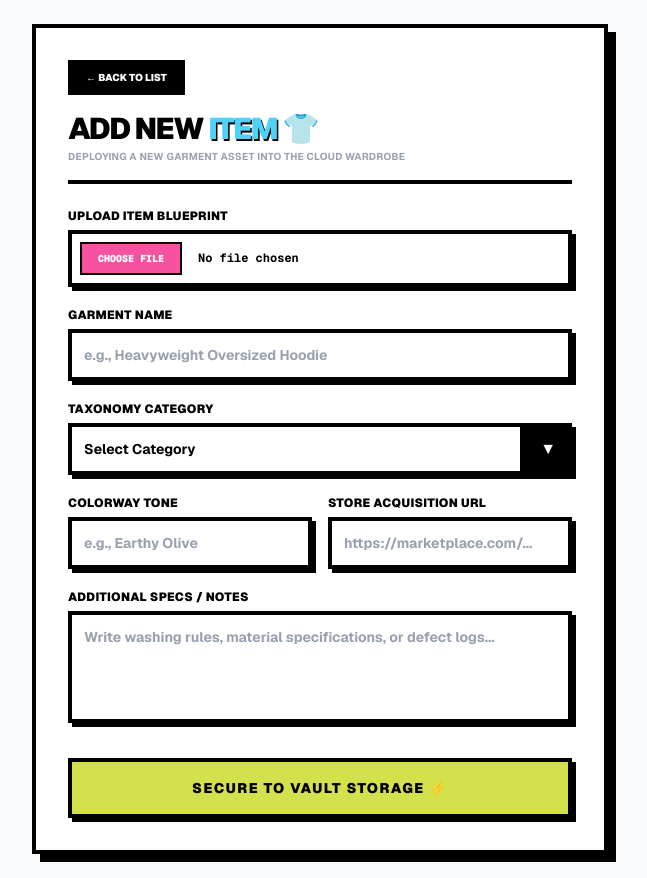
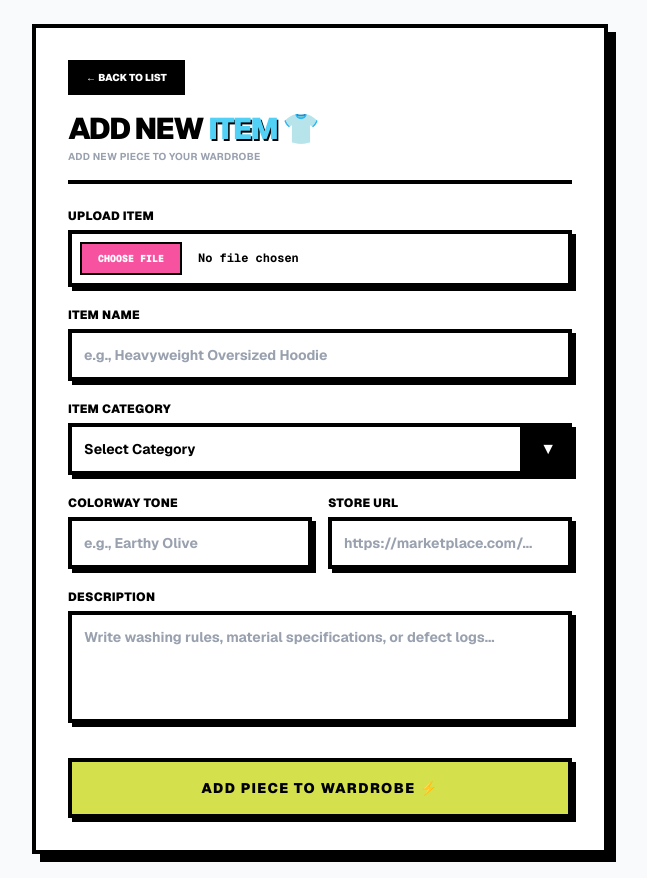
Before and after one commit to Mortalsinner/kuroset, a Next.js app: page /wardrobe/new in a window 1280 px wide. Shown: the whole page, without its empty margins (320-967 px from the left). Built offline with nearby package versions, Linux system fonts and the light colour scheme; no server answers.

Commit message:
revisi Tita kedua

```diff
--- a/app/login/page.tsx
+++ b/app/login/page.tsx
@@ -72,7 +72,7 @@ export default function LoginPage() {
             Welcome <span className="text-[#D5E04D] [text-shadow:2px_2px_0px_#000]">Back</span> ⚡
           </h1>
           <p className="text-xs font-bold text-gray-500 uppercase tracking-wide">
-            Access your custom outfit vault archive
+            Unlock your curated style archive
           </p>
         </div>
 
@@ -111,7 +111,7 @@ export default function LoginPage() {
               disabled={loading}
               className="w-full bg-[#52D1F6] text-black disabled:bg-gray-400 font-black py-4 border-4 border-black shadow-[4px_4px_0px_0px_rgba(0,0,0,1)] hover:translate-x-[2px] hover:translate-y-[2px] hover:shadow-[2px_2px_0px_0px_rgba(0,0,0,1)] disabled:translate-x-0 disabled:translate-y-0 disabled:shadow-none transition-all uppercase tracking-widest text-sm"
             >
-              {loading ? "⚙️ Authenticating..." : "Sign In To Vault 🚀"}
+              {loading ? "⚙️ Authenticating..." : "Sign In 🚀"}
             </button>
           </div>
 
@@ -120,7 +120,7 @@ export default function LoginPage() {
         {/* NAVIGATION LINK TO REGISTER PAGE */}
         <div className="text-center pt-3 border-t-2 border-dashed border-black">
           <p className="text-xs font-bold uppercase text-gray-500">
-            New to the vault?{" "}
+            New to Kurosette?{" "}
             <Link
               href="/register"
               className="text-black underline font-black hover:text-[#F652A0] transition-colors ml-1"
--- a/app/outfit/[id]/page.tsx
+++ b/app/outfit/[id]/page.tsx
@@ -187,7 +187,7 @@ export default function OutfitDetailPage() {
         {/* COMPACT CLOTHING PIECES PREVIEW */}
         <section className="bg-white border-4 border-black p-6 shadow-[8px_8px_0px_0px_rgba(0,0,0,1)]">
           <h2 className="font-black text-lg uppercase tracking-tight mb-4 flex items-center gap-2">
-            <span>✨</span> Grid Silhouette Preview
+            <span>✨</span> Outfit Grid Overview
           </h2>
 
           {outfit.items.length === 0 ? (
@@ -219,7 +219,7 @@ export default function OutfitDetailPage() {
         {/* DETAILED PIECES BREAKDOWN */}
         <section className="space-y-4">
           <h2 className="text-2xl font-black uppercase tracking-tighter text-black [text-shadow:1px_1px_0px_#fff]">
-            ⚙️ Inside The Ensemble ({outfit.items.length})
+            ⚙️ Inside The Outfit ({outfit.items.length})
           </h2>
 
           <div className="grid grid-cols-1 sm:grid-cols-2 md:grid-cols-4 gap-6">
--- a/app/outfit/new/page.tsx
+++ b/app/outfit/new/page.tsx
@@ -156,7 +156,7 @@ export default function CreateOutfitPage() {
             </div>
 
             <div className="space-y-2">
-              <label className="text-xs font-black uppercase tracking-wide">Layout Notes / Description</label>
+              <label className="text-xs font-black uppercase tracking-wide">Description</label>
               <textarea
                 className="w-full bg-white border-4 border-black p-3 font-bold text-black focus:outline-none focus:bg-[#52D1F6] placeholder-gray-400 shadow-[4px_4px_0px_0px_rgba(0,0,0,1)] h-28 resize-none transition-colors"
                 placeholder="Add style context, guidelines, or seasonal remarks..."
@@ -167,7 +167,7 @@ export default function CreateOutfitPage() {
 
             {/* CUSTOM NEO-BRUTALIST VISIBILITY SELECTOR */}
             <div className="space-y-3">
-              <h3 className="text-xs font-black uppercase tracking-wide">Visibility Vault</h3>
+              <h3 className="text-xs font-black uppercase tracking-wide">Visibility</h3>
 
               <div className="grid grid-cols-1 gap-3">
                 <div
@@ -180,7 +180,7 @@ export default function CreateOutfitPage() {
                 >
                   <span className="text-xl">🔒</span>
                   <div>
-                    <p className="font-black text-sm uppercase">Private Configuration</p>
+                    <p className="font-black text-sm uppercase">Private</p>
                     <p className="text-[11px] font-bold text-gray-600 leading-tight mt-0.5">Only you can access this look layout</p>
                   </div>
                 </div>
@@ -195,7 +195,7 @@ export default function CreateOutfitPage() {
                 >
                   <span className="text-xl">🌎</span>
                   <div>
-                    <p className="font-black text-sm uppercase">Public Arrangement</p>
+                    <p className="font-black text-sm uppercase">Public</p>
                     <p className="text-[11px] font-bold text-gray-600 leading-tight mt-0.5">Visible to the whole community timeline</p>
                   </div>
                 </div>
@@ -216,7 +216,7 @@ export default function CreateOutfitPage() {
           <section className="bg-white border-4 border-black p-6 shadow-[8px_8px_0px_0px_rgba(0,0,0,1)] lg:col-span-2 min-h-[420px] flex flex-col justify-between">
             <div>
               <h2 className="text-xl font-black uppercase tracking-tight border-b-4 border-black pb-2 flex items-center gap-2">
-                <span>🖼️</span> Live Blueprint Canvas ({selectedItems.length})
+                <span>🖼️</span> Outfit Canvas ({selectedItems.length})
               </h2>
 
               {selectedItems.length === 0 ? (
@@ -262,7 +262,7 @@ export default function CreateOutfitPage() {
               🗄️ Select Wardrobe Pieces
             </h2>
             <p className="text-xs font-bold text-gray-500 uppercase tracking-wide mt-0.5">
-              Click individual items to select or deselect them from your active workspace array.
+              Click individual items to select or deselect them from your active workspace.
             </p>
           </div>
 
--- a/app/outfit/page.tsx
+++ b/app/outfit/page.tsx
@@ -146,7 +146,7 @@ export default function OutfitPage() {
               My <span className="text-[#52D1F6] [text-shadow:2px_2px_0px_#000]">Outfits</span> ✨
             </h1>
             <p className="text-xs font-bold text-gray-500 uppercase tracking-tight mt-1">
-              Manage and index your compiled look formulas
+              Organize and View Your Saved Outfits
             </p>
           </div>
 
@@ -295,7 +295,7 @@ export default function OutfitPage() {
                     onClick={() => setDeleteId(outfit.id_outfit)}
                     className="bg-white text-red-600 font-black text-center py-2.5 text-xs uppercase tracking-tight hover:bg-red-500 hover:text-white transition-all"
                   >
-                    Drop ❌
+                    Delete ❌
                   </button>
                 </div>
               </article>
--- a/app/register/page.tsx
+++ b/app/register/page.tsx
@@ -68,10 +68,10 @@ export default function RegisterPage() {
         {/* HEADER BRANDING AREA */}
         <div className="text-center space-y-1">
           <h1 className="text-4xl font-black uppercase tracking-tighter">
-            Join The <span className="text-[#52D1F6] [text-shadow:2px_2px_0px_#000]">Vault</span> ⚡
+            Join The <span className="text-[#52D1F6] [text-shadow:2px_2px_0px_#000]">Collective</span> ⚡
           </h1>
           <p className="text-xs font-bold text-gray-500 uppercase tracking-wide">
-            Create an account to archive your custom outfits
+            Create an account
           </p>
         </div>
 
--- a/app/wardrobe/edit/[id_item]/page.tsx
+++ b/app/wardrobe/edit/[id_item]/page.tsx
@@ -178,17 +178,15 @@ export default function EditItemPage() {
                 Edit <span className="text-[#F652A0] [text-shadow:1.5px_1.5px_0px_#000]">Item</span> ⚙️
               </h1>
               <p className="text-[10px] font-bold text-gray-400 uppercase tracking-wide mt-0.5">
-                Modifying catalog entry asset specs
+                Edit item information
               </p>
             </div>
-            <span className="text-xs bg-black text-white px-2 py-1 font-mono tracking-tight text-center uppercase">
-              ID: {id_item.slice(0, 6)}...
-            </span>
+
           </div>
 
           {/* VISUAL MEDIA MEDIA PREVIEW ACCORDION */}
           <div className="space-y-1.5">
-            <label className="text-xs font-black uppercase tracking-wide block">Item Asset Render</label>
+            <label className="text-xs font-black uppercase tracking-wide block">Item preview</label>
             <div className="relative h-72 w-full bg-gray-100 border-4 border-black shadow-[4px_4px_0px_0px_rgba(0,0,0,1)] overflow-hidden group">
               {preview ? (
                 <Image
@@ -208,7 +206,7 @@ export default function EditItemPage() {
 
           {/* MEDIA UPLOADER CONTROL */}
           <div className="space-y-1.5">
-            <label className="text-xs font-black uppercase tracking-wide block">Replace Image File</label>
+            <label className="text-xs font-black uppercase tracking-wide block">Replace item image </label>
             <div className="relative border-4 border-black bg-white p-2 shadow-[4px_4px_0px_0px_rgba(0,0,0,1)]">
               <input
                 type="file"
@@ -224,7 +222,7 @@ export default function EditItemPage() {
 
             {/* INPUT NAME */}
             <div className="space-y-1.5">
-              <label className="text-xs font-black uppercase tracking-wide block">Item Identity Name</label>
+              <label className="text-xs font-black uppercase tracking-wide block">Item Name</label>
               <input
                 type="text"
                 value={name}
@@ -237,7 +235,7 @@ export default function EditItemPage() {
 
             {/* INPUT CATEGORY SELECT */}
             <div className="space-y-1.5">
-              <label className="text-xs font-black uppercase tracking-wide block">Wardrobe Taxonomy Category</label>
+              <label className="text-xs font-black uppercase tracking-wide block">Item Category</label>
               <div className="relative">
                 <select
                   value={category}
@@ -246,10 +244,10 @@ export default function EditItemPage() {
                   className="w-full bg-white border-4 border-black p-3 font-bold text-black appearance-none focus:outline-none focus:bg-[#52D1F6] shadow-[4px_4px_0px_0px_rgba(0,0,0,1)] transition-colors text-sm cursor-pointer"
                 >
                   <option value="" disabled>Pilih Kategori</option>
-                  <option value="TOP">TOP</option>
-                  <option value="BOTTOM">BOTTOM</option>
-                  <option value="OUTER">OUTER</option>
-                  <option value="SHOE">SHOE</option>
+                  <option value="TOPS">Tops</option>
+                  <option value="BOTTOMS">Bottoms</option>
+                  <option value="OUTERS">OUTERS</option>
+                  <option value="SHOES">SHOES</option>
                   <option value="ACCESSORIES">ACCESSORIES</option>
                 </select>
                 <div className="pointer-events-none absolute inset-y-0 right-0 flex items-center px-4 font-black border-l-4 border-black bg-black text-white">
@@ -261,7 +259,7 @@ export default function EditItemPage() {
             {/* TWO COLUMN GRID FOR COLOR & SHOP URL */}
             <div className="grid grid-cols-1 sm:grid-cols-2 gap-4">
               <div className="space-y-1.5">
-                <label className="text-xs font-black uppercase tracking-wide block">Color Code Hue</label>
+                <label className="text-xs font-black uppercase tracking-wide block">Colorway Tone</label>
                 <input
                   type="text"
                   value={color}
@@ -272,7 +270,7 @@ export default function EditItemPage() {
               </div>
 
               <div className="space-y-1.5">
-                <label className="text-xs font-black uppercase tracking-wide block">Acquisition Link Store</label>
+                <label className="text-xs font-black uppercase tracking-wide block">Store URL</label>
                 <input
                   type="url"
                   value={shopUrl}
@@ -285,7 +283,7 @@ export default function EditItemPage() {
 
             {/* INPUT NOTES TEXTAREA */}
             <div className="space-y-1.5">
-              <label className="text-xs font-black uppercase tracking-wide block">Structural Notes & Context</label>
+              <label className="text-xs font-black uppercase tracking-wide block">Description</label>
               <textarea
                 value={notes}
                 onChange={(e) => setNotes(e.target.value)}
@@ -304,7 +302,7 @@ export default function EditItemPage() {
               disabled={saving}
               className="w-full bg-[#D5E04D] text-black disabled:bg-gray-400 font-black py-4 border-4 border-black shadow-[4px_4px_0px_0px_rgba(0,0,0,1)] hover:translate-x-[2px] hover:translate-y-[2px] hover:shadow-[2px_2px_0px_0px_rgba(0,0,0,1)] disabled:translate-x-0 disabled:translate-y-0 disabled:shadow-none transition-all uppercase tracking-wider text-sm"
             >
-              {saving ? "⚙️ Saving System Config..." : "Commit Update Data 💾"}
+              {saving ? "⚙️ Saving System Config..." : "Update Piece 💾"}
             </button>
           </div>
         </form>
--- a/app/wardrobe/new/page.tsx
+++ b/app/wardrobe/new/page.tsx
@@ -114,7 +114,7 @@ export default function AddItemPage() {
               Add New <span className="text-[#52D1F6] [text-shadow:1.5px_1.5px_0px_#000]">Item</span> 👕
             </h1>
             <p className="text-[10px] font-bold text-gray-400 uppercase tracking-wide mt-0.5">
-              Deploying a new garment asset into the cloud wardrobe
+              Add new piece to your wardrobe
             </p>
           </div>
 
@@ -137,7 +137,7 @@ export default function AddItemPage() {
 
             {/* INPUT FILE MEDIA */}
             <div className="space-y-1.5">
-              <label className="text-xs font-black uppercase tracking-wide block">Upload Item Blueprint</label>
+              <label className="text-xs font-black uppercase tracking-wide block">Upload Item </label>
               <div className="relative border-4 border-black bg-white p-2 shadow-[4px_4px_0px_0px_rgba(0,0,0,1)]">
                 <input
                   type="file"
@@ -150,7 +150,7 @@ export default function AddItemPage() {
 
             {/* INPUT NAMA ITEM */}
             <div className="space-y-1.5">
-              <label className="text-xs font-black uppercase tracking-wide block">Garment Name</label>
+              <label className="text-xs font-black uppercase tracking-wide block">Item Name</label>
               <input
                 type="text"
                 placeholder="e.g., Heavyweight Oversized Hoodie"
@@ -163,7 +163,7 @@ export default function AddItemPage() {
 
             {/* INPUT KATEGORI */}
             <div className="space-y-1.5">
-              <label className="text-xs font-black uppercase tracking-wide block">Taxonomy Category</label>
+              <label className="text-xs font-black uppercase tracking-wide block">Item Category</label>
               <div className="relative">
                 <select
                   value={category}
@@ -172,10 +172,10 @@ export default function AddItemPage() {
                   required
                 >
                   <option value="" disabled>Select Category</option>
-                  <option value="TOP">Top</option>
-                  <option value="BOTTOM">Bottom</option>
-                  <option value="OUTER">Outer</option>
-                  <option value="SHOE">Footwear</option>
+                  <option value="TOPS">Top</option>
+                  <option value="BOTTOMS">Bottom</option>
+                  <option value="OUTERS">Outer</option>
+                  <option value="SHOES">Shoes</option>
                   <option value="ACCESSORIES">Accessories</option>
                 </select>
                 <div className="pointer-events-none absolute inset-y-0 right-0 flex items-center px-4 font-black border-l-4 border-black bg-black text-white">
@@ -198,7 +198,7 @@ export default function AddItemPage() {
               </div>
 
               <div className="space-y-1.5">
-                <label className="text-xs font-black uppercase tracking-wide block">Store Acquisition URL</label>
+                <label className="text-xs font-black uppercase tracking-wide block">Store  URL</label>
                 <input
                   type="url"
                   placeholder="https://marketplace.com/..."
@@ -211,7 +211,7 @@ export default function AddItemPage() {
 
             {/* INPUT CATATAN */}
             <div className="space-y-1.5">
-              <label className="text-xs font-black uppercase tracking-wide block">Additional Specs / Notes</label>
+              <label className="text-xs font-black uppercase tracking-wide block">Description</label>
               <textarea
                 placeholder="Write washing rules, material specifications, or defect logs..."
                 value={notes}
@@ -228,7 +228,7 @@ export default function AddItemPage() {
                 disabled={loading}
                 className="w-full bg-[#D5E04D] text-black disabled:bg-gray-400 font-black py-4 border-4 border-black shadow-[4px_4px_0px_0px_rgba(0,0,0,1)] hover:translate-x-[2px] hover:translate-y-[2px] hover:shadow-[2px_2px_0px_0px_rgba(0,0,0,1)] disabled:translate-x-0 disabled:translate-y-0 disabled:shadow-none transition-all uppercase tracking-widest text-sm"
               >
-                {loading ? "⚙️ Executing Data Pipelines..." : "Secure To Vault Storage ⚡"}
+                {loading ? "⚙️ Executing Data Pipelines..." : "Add Piece to Wardrobe ⚡"}
               </button>
             </div>
 
--- a/app/wardrobe/page.tsx
+++ b/app/wardrobe/page.tsx
@@ -28,7 +28,7 @@ export default function WardrobePage() {
 
   // State untuk Filter Kategori 👕🎒
   const [selectedCategory, setSelectedCategory] = useState<string>("All");
-  const categories = ["All", "TOP", "BOTTOM", "OUTER", "SHOE", "ACCESSORIES"];
+  const categories = ["All", "TOPS", "BOTTOMS", "OUTERS", "SHOES", "ACCESSORIES"];
 
   useEffect(() => {
     getItems();
```
